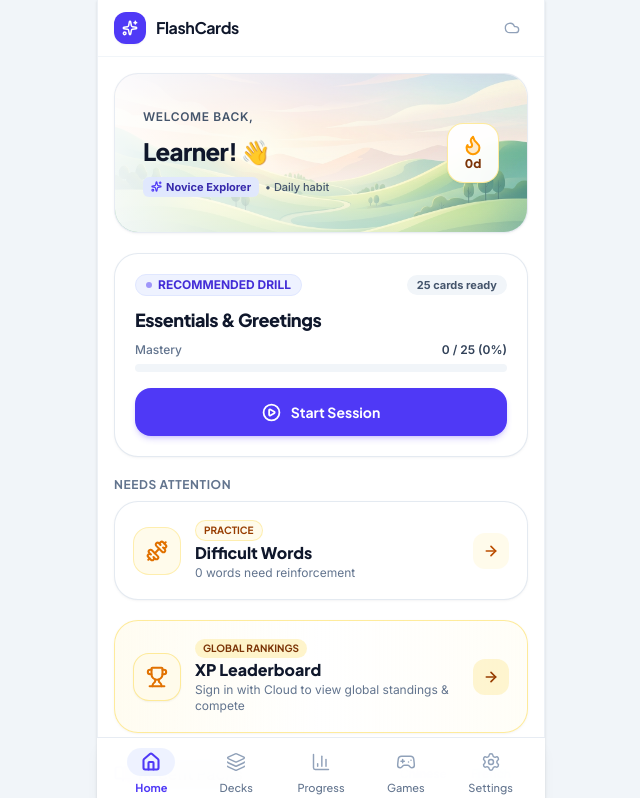
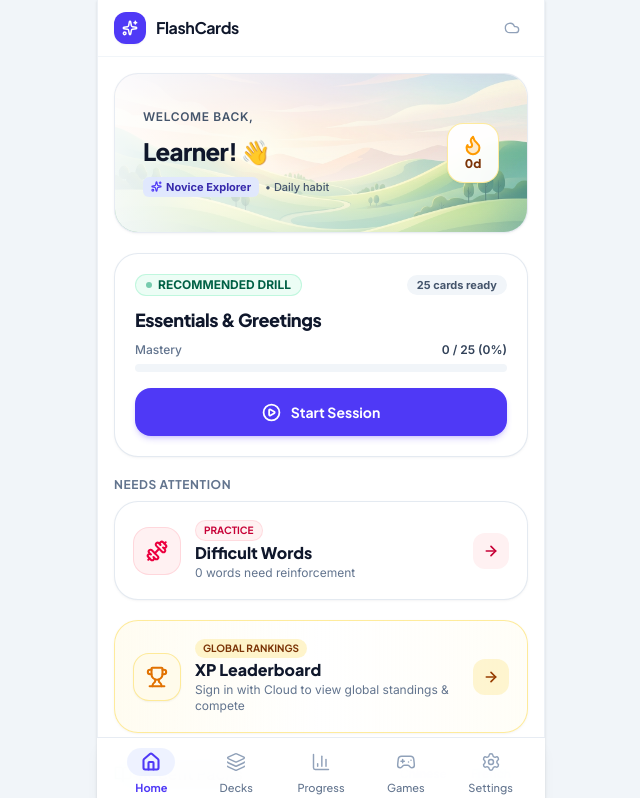
Before and after one commit to RussellJapheth/flash-two, a SvelteKit app: page / in a window 1280 px wide. Shown: the top 798 px of the page, without its empty margins (319-959 px from the left). Built offline with nearby package versions, Linux system fonts and the light colour scheme.

Commit message:
style(ui): harmonize dashboard colors with landscape greeting theme

```diff
--- a/src/routes/+page.svelte
+++ b/src/routes/+page.svelte
@@ -295,13 +295,13 @@
 				? Math.round((recommendedDeck.masteredCards / recommendedDeck.totalCards) * 100)
 				: 0}
 		<section
-			class="shadow-card hover:shadow-card-hover relative overflow-hidden rounded-3xl border border-slate-200/90 bg-white p-5 transition-all hover:border-indigo-200"
+			class="shadow-card hover:shadow-card-hover relative overflow-hidden rounded-3xl border border-slate-200/90 bg-white p-5 transition-all hover:border-emerald-200"
 		>
 			<div class="mb-2.5 flex items-center justify-between">
 				<div
-					class="inline-flex items-center gap-1.5 rounded-full border border-indigo-100 bg-indigo-50 px-2.5 py-0.5 text-xs font-bold text-indigo-700"
+					class="inline-flex items-center gap-1.5 rounded-full border border-emerald-200/60 bg-emerald-50 px-2.5 py-0.5 text-xs font-bold text-emerald-800"
 				>
-					<span class="h-1.5 w-1.5 animate-pulse rounded-full bg-indigo-600"></span>
+					<span class="h-1.5 w-1.5 animate-pulse rounded-full bg-emerald-600"></span>
 					<span>RECOMMENDED DRILL</span>
 				</div>
 				<span class="rounded-full bg-slate-100 px-2.5 py-0.5 text-[11px] font-bold text-slate-600">
@@ -351,18 +351,18 @@
 		<!-- Difficult Words Practice Card -->
 		<a
 			href={resolve('/practice')}
-			class="shadow-card hover:shadow-card-hover group relative flex cursor-pointer items-center justify-between overflow-hidden rounded-3xl border border-slate-200/90 bg-white p-4.5 transition-all hover:-translate-y-0.5 hover:border-amber-300 active:scale-[0.98]"
+			class="shadow-card hover:shadow-card-hover group relative flex cursor-pointer items-center justify-between overflow-hidden rounded-3xl border border-slate-200/90 bg-white p-4.5 transition-all hover:-translate-y-0.5 hover:border-rose-300 active:scale-[0.98]"
 		>
 			<div class="flex items-center gap-3.5">
 				<div
-					class="flex h-12 w-12 shrink-0 items-center justify-center rounded-2xl border border-amber-200/60 bg-amber-50 text-amber-600 transition-transform group-hover:scale-105"
+					class="flex h-12 w-12 shrink-0 items-center justify-center rounded-2xl border border-rose-200/70 bg-rose-50 text-rose-600 transition-transform group-hover:scale-105"
 				>
 					<Dumbbell size={22} strokeWidth={2.25} />
 				</div>
 				<div>
 					<div class="flex items-center gap-1.5">
 						<span
-							class="rounded-full border border-amber-200/60 bg-amber-50 px-2 py-0.5 font-headline text-[10px] font-bold text-amber-800"
+							class="rounded-full border border-rose-200/60 bg-rose-50 px-2 py-0.5 font-headline text-[10px] font-bold text-rose-700"
 						>
 							PRACTICE
 						</span>
@@ -376,7 +376,7 @@
 			</div>
 
 			<div
-				class="flex h-9 w-9 shrink-0 items-center justify-center rounded-xl bg-amber-50 text-amber-700 transition-colors group-hover:bg-amber-500 group-hover:text-white"
+				class="flex h-9 w-9 shrink-0 items-center justify-center rounded-xl bg-rose-50 text-rose-700 transition-colors group-hover:bg-rose-500 group-hover:text-white"
 			>
 				<ArrowRight
 					size={16}
@@ -444,7 +444,7 @@
 	<section class="space-y-3 pt-1">
 		<div class="flex items-center justify-between">
 			<div class="flex items-center gap-1.5">
-				<BookOpen size={18} strokeWidth={2.25} class="text-indigo-600" />
+				<BookOpen size={18} strokeWidth={2.25} class="text-emerald-600" />
 				<h3 class="font-headline text-base font-bold text-slate-900">Recent Packs</h3>
 			</div>
 
--- a/src/routes/practice/+page.svelte
+++ b/src/routes/practice/+page.svelte
@@ -213,7 +213,7 @@
 		</div>
 
 		<div
-			class="flex items-center gap-1 rounded-full border border-amber-200/80 bg-amber-50 px-2.5 py-1 font-headline text-xs font-bold text-amber-900"
+			class="flex items-center gap-1 rounded-full border border-rose-200/80 bg-rose-50 px-2.5 py-1 font-headline text-xs font-bold text-rose-800"
 		>
 			<Dumbbell size={13} strokeWidth={2.25} />
 			<span>{sessionAccuracy}%</span>
@@ -222,7 +222,7 @@
 
 	<div class="h-1.5 w-full overflow-hidden bg-slate-100">
 		<div
-			class="h-full bg-amber-500 transition-all duration-300 ease-out"
+			class="h-full bg-rose-500 transition-all duration-300 ease-out"
 			style="width: {items.length > 0 ? (progressCount / items.length) * 100 : 0}%"
 		></div>
 	</div>
```
Also changed, not shown: 1 other file (tests, documents, lock files or other folders).
